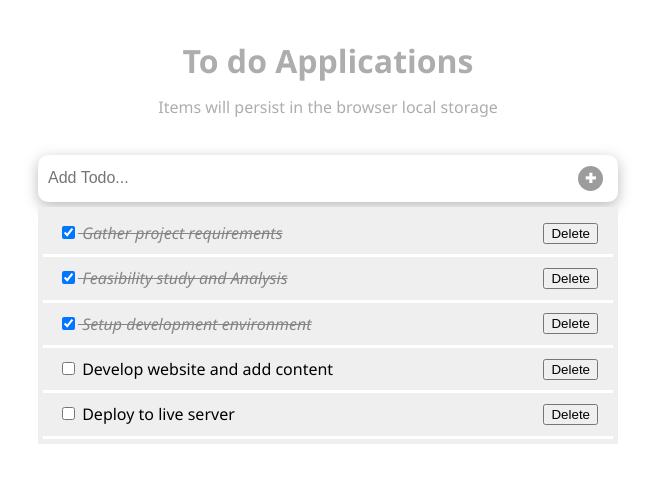
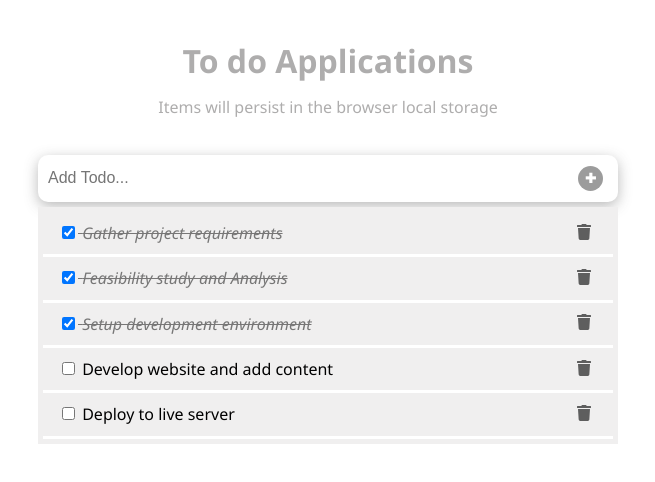
Before and after one commit to osmanwako/react-todo-app, a React (Create React App) app: page / in a window 1280 px wide. Shown: the top 482 px of the page, without its empty margins (312-967 px from the left). Built offline with nearby package versions, Linux system fonts and the light colour scheme.

Commit message:
Add react icon

```diff
--- a/package.json
+++ b/package.json
@@ -8,6 +8,7 @@
     "@testing-library/user-event": "^13.5.0",
     "react": "^18.2.0",
     "react-dom": "^18.2.0",
+    "react-icons": "^4.8.0",
     "react-scripts": "5.0.1",
     "uuid": "^9.0.0",
     "web-vitals": "^2.1.4"
--- a/src/App.css
+++ b/src/App.css
@@ -34,7 +34,7 @@
   background: #f0efef;
 }
 
-.input-submit{
+.input-submit {
   background-color: #5b5b5b;
   opacity: 0.6;
   color: #fff;
@@ -59,7 +59,7 @@ outline: none;
   border: none;
 }
 
-ul{
+ul {
   margin: 0;
   padding: 5px;
   list-style-type: none;
@@ -77,7 +77,7 @@ ul{
   justify-content: space-between;
 }
 
-.todo-check{
+.todo-check {
   font-size: 1rem;
   list-style-type: none;
   padding: 14px 25px;
@@ -87,11 +87,16 @@ ul{
 
 .todo-complete {
   font-style: italic;
-   color: rgb(89, 89, 89);
-   opacity: 0.7;
+  color: #595959;
+  opacity: 0.8;
   text-decoration: line-through;
 }
 
-.d-none{
-  display: none;
+.content-button {
+  cursor: pointer;
+  background: transparent;
+  outline: none;
+  outline: none;
+  border: none;
+  margin-left: 7px;
 }
--- a/src/component/todoitem.js
+++ b/src/component/todoitem.js
@@ -1,4 +1,5 @@
 import { useState } from "react";
+import { FaTrash } from "react-icons/fa";
 
 function Todoitem({ itemProp, setTodos, removeId }) {
     const [check, setCheck] = useState(itemProp.completed);
@@ -11,7 +12,9 @@ function Todoitem({ itemProp, setTodos, removeId }) {
             <input type="checkbox" className="input-check" checked={check} onClick={oncheck} />
             <span className={check ? 'todo-complete' : 'todo-start'}> {itemProp.title}</span>
         </span>
-        <button onClick={() => removeId(itemProp.id)}>Delete</button>
+        <button onClick={() => removeId(itemProp.id)} className="content-button">
+            <FaTrash style={{ color: "#5e5e5e", fontSize: "16px" }} />
+        </button>
     </li>;
 }
 
```
Also changed, not shown: 1 other file (tests, documents, lock files or other folders). Lines whose indentation alone changed are shown as unchanged.
